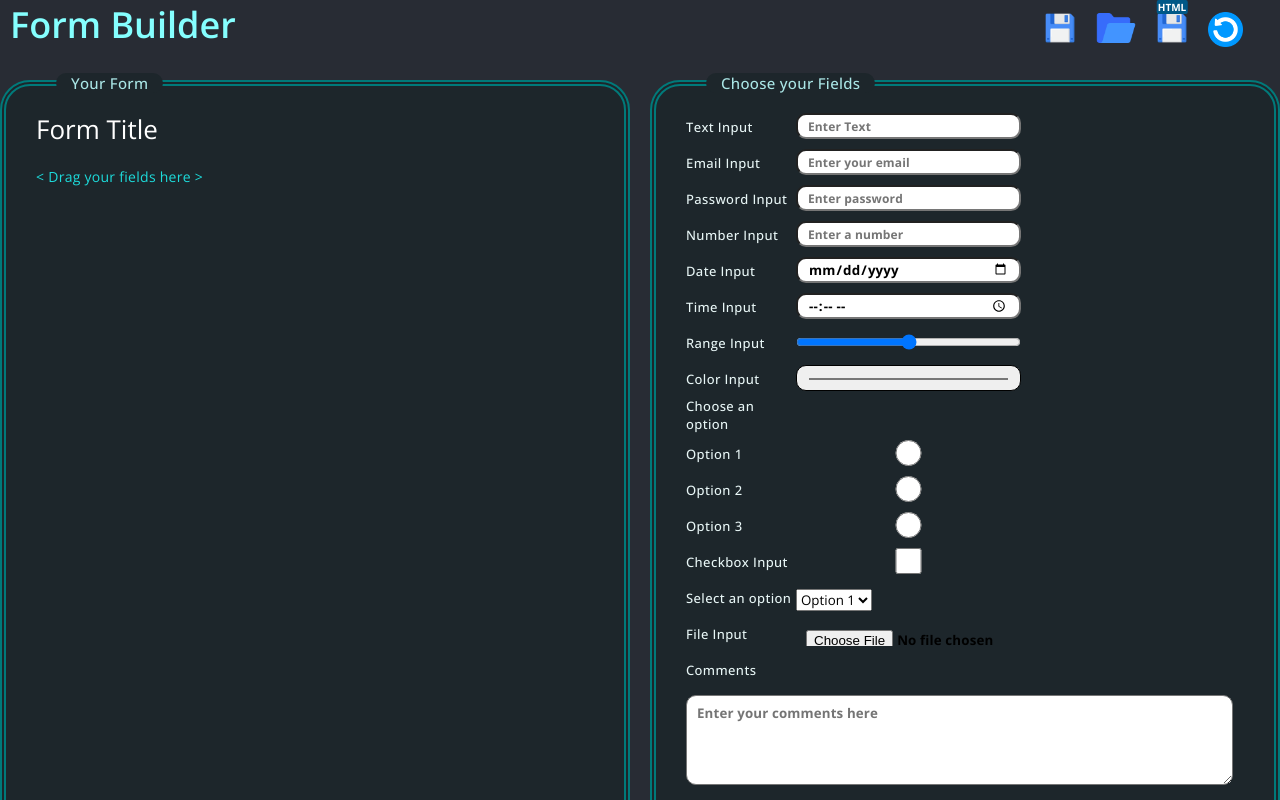
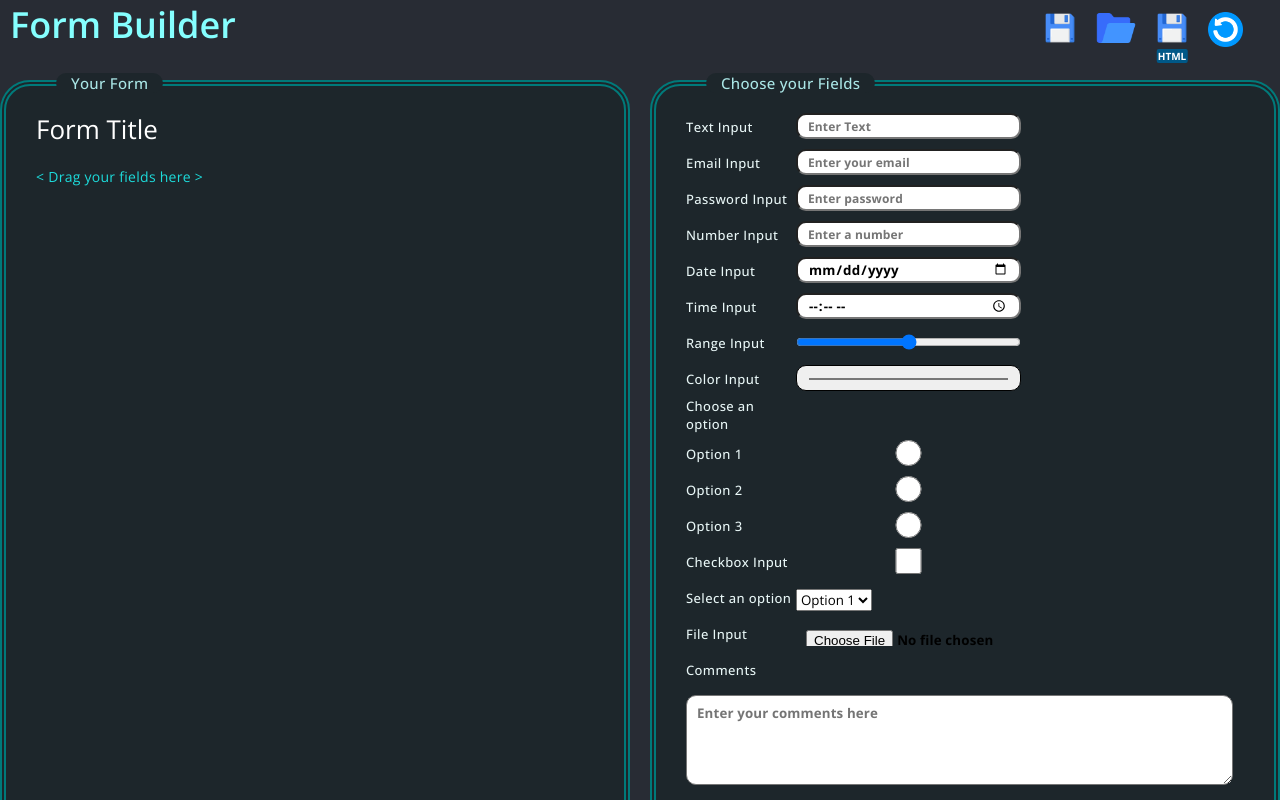
Before and after one commit to Wisegirlie/Form-builder, a React (Create React App) app: page / in a window 1280 px wide. Shown: the top 800 px of the page. Built offline with nearby package versions, Linux system fonts and the light colour scheme.

Commit message:
06 - css correction tooltip format

```diff
--- a/src/css/header.css
+++ b/src/css/header.css
@@ -63,7 +63,7 @@
     padding: 0px 1px;
     border-radius: 2px;
     position: absolute;
-    bottom: git0px;
+    bottom: 1px;
     left: 50%;
     transform: translateX(-50%);
     transition: opacity 0.3s;
```
